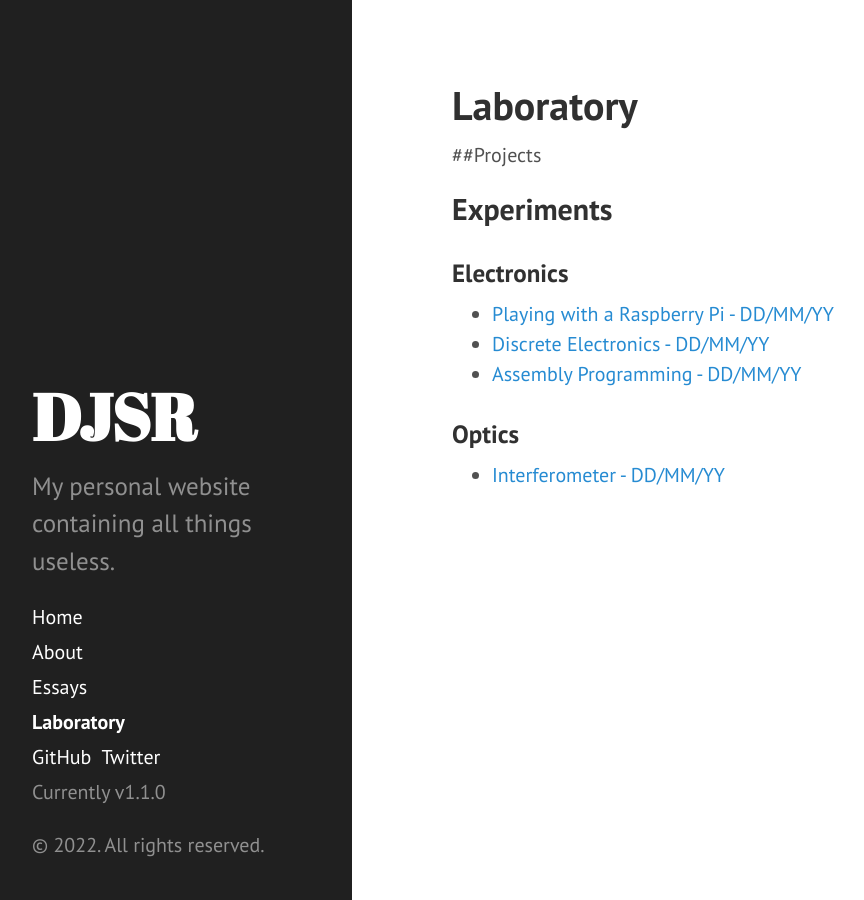
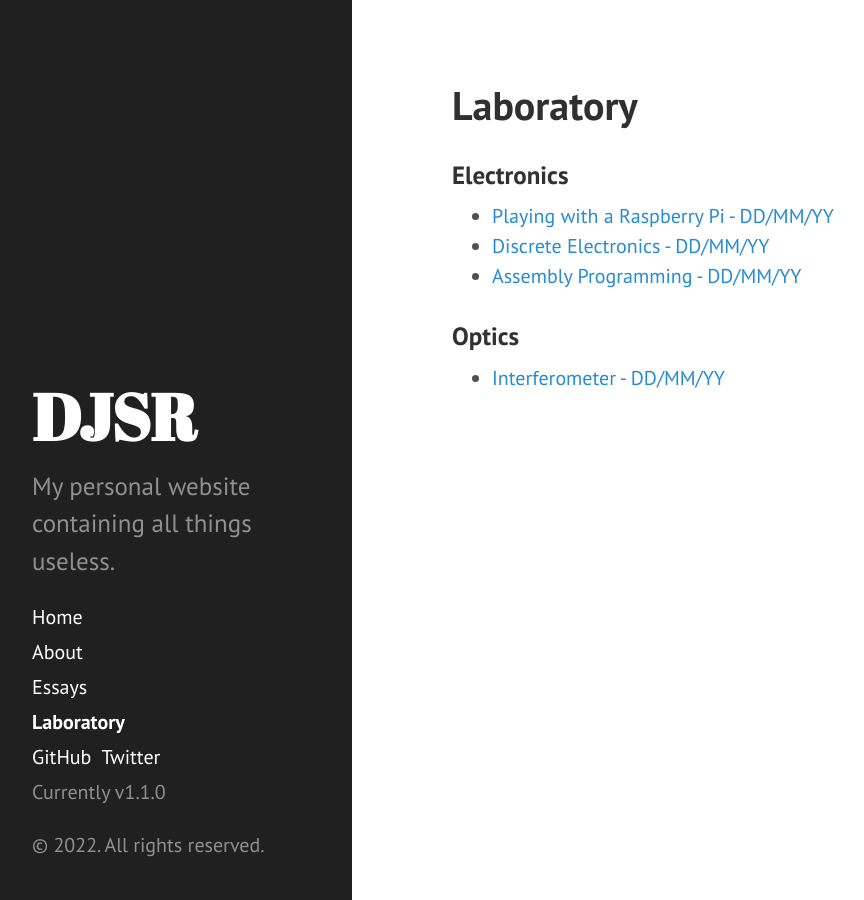
Before and after one commit to dansomrob/dansomrob.github.io, a Jekyll site: the page built from lab/index.md, in a window 1280 px wide. Shown: the whole page, without its empty margins (8-872 px from the left). Built offline with Jekyll 4.4.1, drawn with Linux system fonts in a browser that asks for light colours.

Commit message:
Update index.md

```diff
--- a/lab/index.md
+++ b/lab/index.md
@@ -2,10 +2,6 @@
 layout: page
 title: Laboratory
 ---
-##Projects
-
-## Experiments
-
 ### Electronics
 
 * [Playing with a Raspberry Pi - DD/MM/YY]()
```
